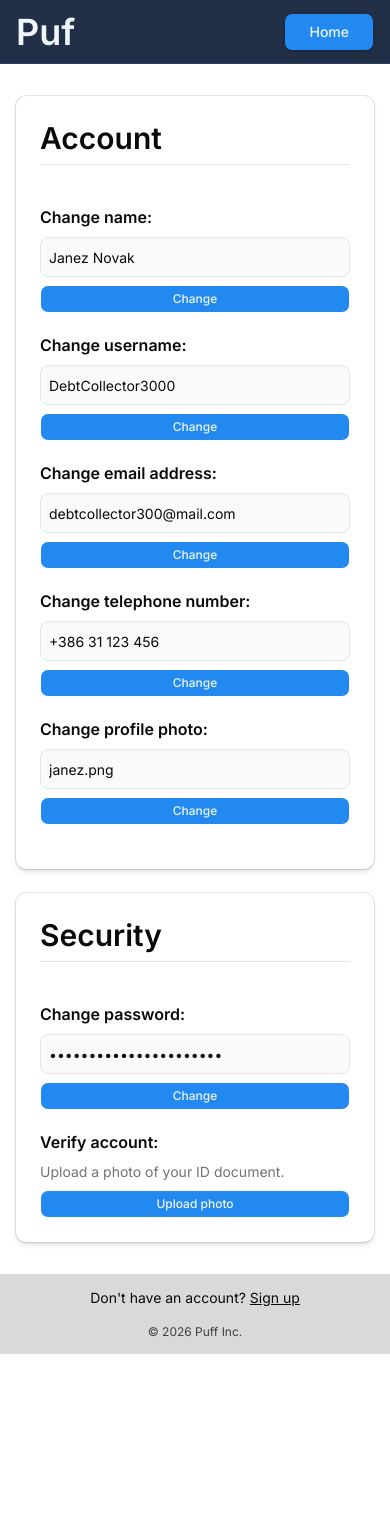
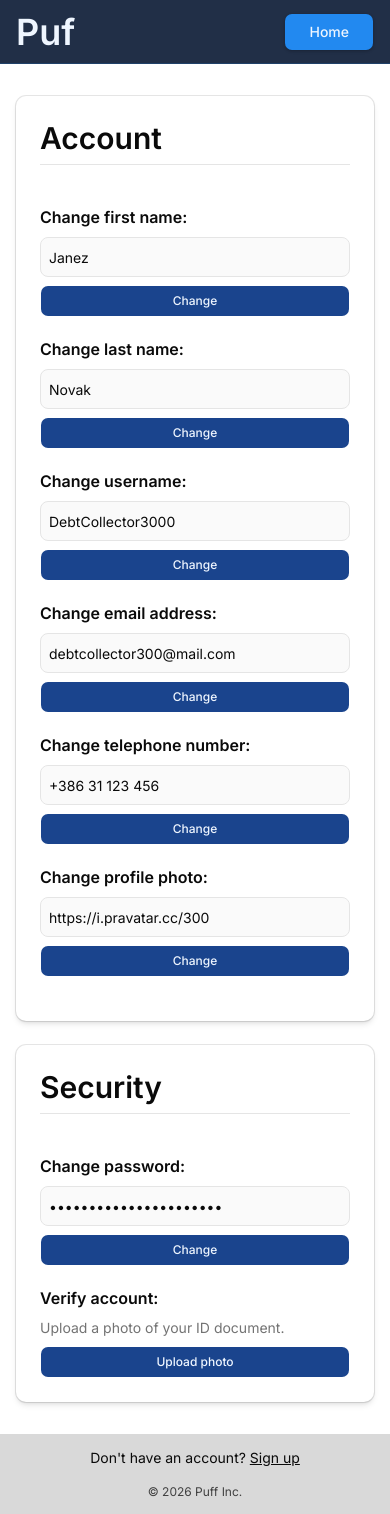
Before and after one commit to puf-app/puf, a Next.js app in the folder app/frontend/: page /settings in a window 390 px wide. Before the commit the page ends 1354 px from the top, so only its background shows below. Built offline with nearby package versions, Linux system fonts and the light colour scheme.

Commit message:
chore: staging for merge
- fix deprecated email zod
- match settingsSchema with api
- match button color with design
- moved settings to (dashboard)

```diff
--- a/app/frontend/src/app/settings/page.tsx
+++ b/app/frontend/src/app/(dashboard)/settings/page.tsx
@@ -12,16 +12,17 @@ import { Input } from '@/components/ui/input';
 import { Label } from '@/components/ui/label';
 
 const settingsSchema = z.object({
-  name: z.string().min(2, 'Name must be at least 2 characters'),
+  firstName: z.string().min(2, 'First name must be at least 2 characters'),
+  lastName: z.string().min(2, 'Last name must be at least 2 characters'),
   username: z.string().min(3, 'Username must be at least 3 characters'),
-  email: z.string().email('Please enter a valid email'),
+  email: z.email('Please enter a valid email'),
   phone: z
     .string()
     .min(6, 'Phone number is too short')
     .max(32, 'Phone number is too long')
     .optional()
     .or(z.literal('')),
-  profilePhoto: z.string().optional().or(z.literal('')),
+  profileImageUrl: z.string().optional().or(z.literal('')),
   password: z.string().min(6, 'Password must be at least 6 characters'),
 });
 
@@ -31,9 +32,9 @@ type FieldKey = keyof SettingsValues;
 
 function SectionTitle({ children }: { children: React.ReactNode }) {
   return (
-    <div className="flex flex-col gap-2">
-      <h2 className="text-3xl font-semibold text-foreground">{children}</h2>
-      <div className="h-px w-full bg-border" />
+    <div className='flex flex-col gap-2'>
+      <h2 className='text-3xl font-semibold text-foreground'>{children}</h2>
+      <div className='h-px w-full bg-border' />
     </div>
   );
 }
@@ -47,7 +48,7 @@ function FieldRow({
   error,
   onChangeClick,
   buttonLabel = 'Change',
-  buttonVariant = 'default',
+  buttonVariant = 'tertiary',
 }: {
   label: string;
   fieldKey: FieldKey;
@@ -60,21 +61,24 @@ function FieldRow({
   buttonVariant?: React.ComponentProps<typeof Button>['variant'];
 }) {
   return (
-    <div className="grid grid-cols-1 md:grid-cols-[240px_1fr_120px] gap-2 md:gap-4 items-start md:items-center">
-      <Label className="text-base font-semibold md:font-semibold">{label}:</Label>
-      <div className="flex flex-col">
+    <div className='grid grid-cols-1 md:grid-cols-[240px_1fr_120px] gap-2 md:gap-4 items-start md:items-center'>
+      <Label className='text-base font-semibold md:font-semibold'>
+        {label}:
+      </Label>
+      <div className='flex flex-col'>
         <Input
           type={type}
           placeholder={placeholder}
-          className="h-10"
+          className='h-10'
           {...register(fieldKey)}
         />
-        {error && <p className="text-xs text-destructive mt-1">{error}</p>}
+        {error && <p className='text-xs text-destructive mt-1'>{error}</p>}
       </div>
       <Button
-        type="button"
+        type='button'
         variant={buttonVariant}
-        className="w-full md:w-auto"
+        size='lg'
+        className='w-full md:w-auto'
         onClick={onChangeClick}
       >
         {buttonLabel}
@@ -88,14 +92,15 @@ export default function SettingsPage() {
 
   const defaultValues = useMemo<SettingsValues>(
     () => ({
-      name: 'Janez Novak',
+      firstName: 'Janez',
+      lastName: 'Novak',
       username: 'DebtCollector3000',
       email: 'debtcollector300@mail.com',
       phone: '+386 31 123 456',
-      profilePhoto: 'janez.png',
+      profileImageUrl: 'https://i.pravatar.cc/300',
       password: '**********************',
     }),
-    []
+    [],
   );
 
   const {
@@ -111,7 +116,7 @@ export default function SettingsPage() {
   });
 
   const [lastSaved, setLastSaved] = useState<Partial<Record<FieldKey, number>>>(
-    {}
+    {},
   );
 
   const saveField = async (field: FieldKey) => {
@@ -129,99 +134,119 @@ export default function SettingsPage() {
   };
 
   return (
-    <main className="w-full flex justify-center px-4 py-8 md:py-10">
-      <div className="w-full max-w-5xl flex flex-col gap-6 md:gap-8">
-        <Card className="p-6 md:p-8 shadow-md">
+    <main className='w-full flex justify-center px-4 py-8 md:py-10'>
+      <div className='w-full max-w-5xl flex flex-col gap-6 md:gap-8'>
+        <Card className='p-6 md:p-8 shadow-md'>
           <SectionTitle>Account</SectionTitle>
 
-          <div className="mt-6 flex flex-col gap-5 md:gap-6">
+          <div className='mt-6 flex flex-col gap-5 md:gap-6'>
             <FieldRow
-              label="Change name"
-              fieldKey="name"
-              placeholder="Enter your name"
+              label='Change first name'
+              fieldKey='firstName'
+              placeholder='Enter your first name'
               register={register}
-              error={errors.name?.message}
-              onChangeClick={() => saveField('name')}
+              error={errors.firstName?.message}
+              onChangeClick={() => saveField('firstName')}
             />
 
             <FieldRow
-              label="Change username"
-              fieldKey="username"
-              placeholder="Enter your username"
+              label='Change last name'
+              fieldKey='lastName'
+              placeholder='Enter your last name'
+              register={register}
+              error={errors.lastName?.message}
+              onChangeClick={() => saveField('lastName')}
+            />
+
+            <FieldRow
+              label='Change username'
+              fieldKey='username'
+              placeholder='Enter your username'
               register={register}
               error={errors.username?.message}
               onChangeClick={() => saveField('username')}
             />
 
             <FieldRow
-              label="Change email address"
-              fieldKey="email"
-              placeholder="Enter your email"
-              type="email"
+              label='Change email address'
+              fieldKey='email'
+              placeholder='Enter your email'
+              type='email'
               register={register}
               error={errors.email?.message}
               onChangeClick={() => saveField('email')}
             />
 
             <FieldRow
-              label="Change telephone number"
-              fieldKey="phone"
-              placeholder="Enter your phone number"
+              label='Change telephone number'
+              fieldKey='phone'
+              placeholder='Enter your phone number'
               register={register}
               error={errors.phone?.message}
               onChangeClick={() => saveField('phone')}
             />
 
             <FieldRow
-              label="Change profile photo"
-              fieldKey="profilePhoto"
-              placeholder="Choose a file"
+              label='Change profile photo'
+              fieldKey='profileImageUrl'
+              placeholder='Choose a file'
               register={register}
-              error={errors.profilePhoto?.message}
-              onChangeClick={() => saveField('profilePhoto')}
+              error={errors.profileImageUrl?.message}
+              onChangeClick={() => saveField('profileImageUrl')}
             />
 
             {/* subtle saved feedback */}
-            <div className="text-xs text-muted-foreground">
-              {lastSaved.name && (
-                <span>Last saved: {new Date(lastSaved.name).toLocaleTimeString()}</span>
+            <div className='text-xs text-muted-foreground'>
+              {lastSaved.firstName && (
+                <span>
+                  Last saved:{' '}
+                  {new Date(lastSaved.firstName).toLocaleTimeString()}
+                </span>
               )}
             </div>
           </div>
         </Card>
 
-        <Card className="p-6 md:p-8 shadow-md">
+        <Card className='p-6 md:p-8 shadow-md'>
           <SectionTitle>Security</SectionTitle>
 
-          <div className="mt-6 flex flex-col gap-5 md:gap-6">
+          <div className='mt-6 flex flex-col gap-5 md:gap-6'>
             <FieldRow
-              label="Change password"
-              fieldKey="password"
-              placeholder="Enter new password"
-              type="password"
+              label='Change password'
+              fieldKey='password'
+              placeholder='Enter new password'
+              type='password'
               register={register}
               error={errors.password?.message}
               onChangeClick={() => saveField('password')}
             />
 
-            <div className="grid grid-cols-1 md:grid-cols-[240px_1fr_120px] gap-2 md:gap-4 items-start md:items-center">
-              <Label className="text-base font-semibold">Verify account:</Label>
-              <div className="text-sm text-muted-foreground md:pr-4">
+            <div className='grid grid-cols-1 md:grid-cols-[240px_1fr_120px] gap-2 md:gap-4 items-start md:items-center'>
+              <Label className='text-base font-semibold'>Verify account:</Label>
+              <div className='text-sm text-muted-foreground md:pr-4'>
                 Upload a photo of your ID document.
               </div>
-              <div className="flex flex-col gap-2">
+              <div className='flex flex-col gap-2'>
                 <input
                   ref={fileInputRef}
-                  type="file"
-                  accept="image/*,application/pdf"
-                  className="hidden"
+                  type='file'
+                  accept='image/*,application/pdf'
+                  className='hidden'
                   onChange={(e) => {
                     const file = e.target.files?.[0];
                     if (!file) return;
-                    setValue('profilePhoto', file.name, { shouldDirty: true });
+                    setValue('profileImageUrl', file.name, {
+                      shouldDirty: true,
+                    });
                   }}
                 />
-                <Button type="button" className="w-full md:w-auto" onClick={uploadProof}>
+                <Button
+                  type='button'
+                  variant='tertiary'
+                  size='lg'
+                  className='w-full md:w-auto'
+                  onClick={uploadProof}
+                >
                   Upload photo
                 </Button>
               </div>
--- a/app/frontend/src/app/globals.css
+++ b/app/frontend/src/app/globals.css
@@ -18,6 +18,8 @@
   --primary-foreground: oklch(0.97 0.014 254.604);
   --secondary: oklch(0.967 0.001 286.375);
   --secondary-foreground: oklch(0.21 0.006 285.885);
+  --tertiary: #1a448d;
+  --tertiary-foreground: oklch(0.97 0.014 254.604);
   --muted: oklch(0.97 0 0);
   --muted-foreground: oklch(0.556 0 0);
   --accent: oklch(0.97 0 0);
@@ -76,6 +78,8 @@
   --color-secondary: var(--secondary);
   --color-primary-foreground: var(--primary-foreground);
   --color-primary: var(--primary);
+  --color-tertiary-foreground: var(--tertiary-foreground);
+  --color-tertiary: var(--tertiary);
   --color-popover-foreground: var(--popover-foreground);
   --color-popover: var(--popover);
   --color-card-foreground: var(--card-foreground);
--- a/app/frontend/src/components/ui/button.tsx
+++ b/app/frontend/src/components/ui/button.tsx
@@ -14,6 +14,7 @@ const buttonVariants = cva(
           'border-border hover:bg-input/50 hover:text-foreground aria-expanded:bg-muted aria-expanded:text-foreground dark:bg-input/30',
         secondary:
           'bg-secondary text-secondary-foreground hover:bg-secondary/80 aria-expanded:bg-secondary aria-expanded:text-secondary-foreground',
+        tertiary: 'bg-tertiary text-tertiary-foreground hover:bg-tertiary/80',
         ghost:
           'hover:bg-muted hover:text-foreground aria-expanded:bg-muted aria-expanded:text-foreground dark:hover:bg-muted/50',
         destructive:
```
